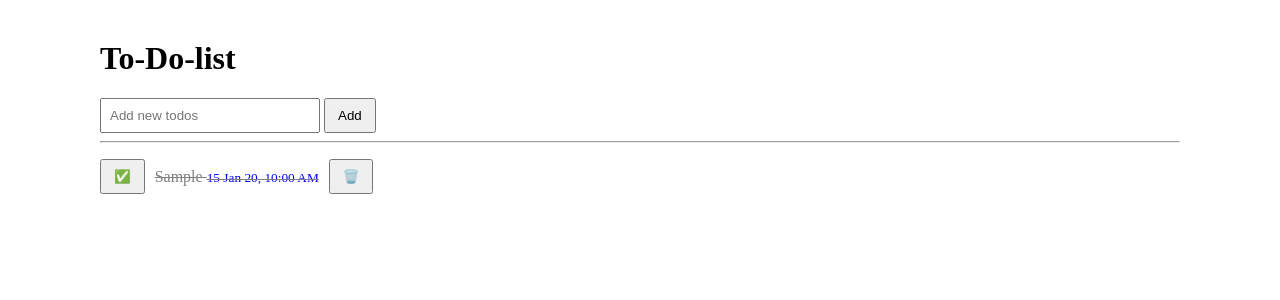
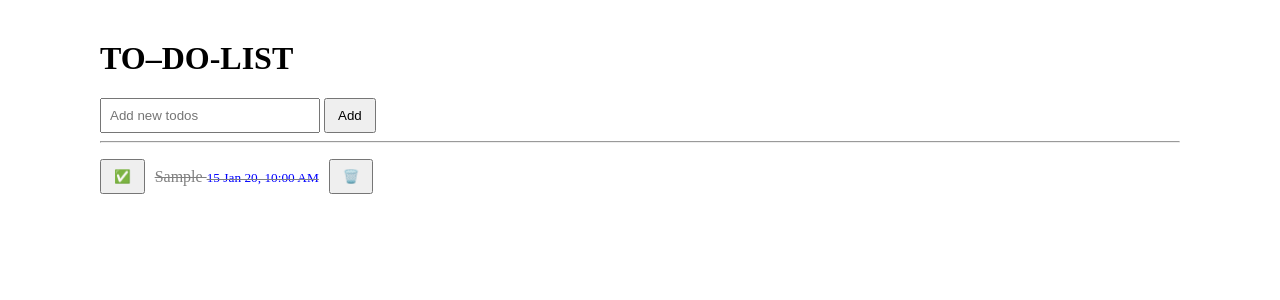
Before and after one commit to soumyaranjanmoharana2005/to-do-git, a Flask app: page / in a window 1280 px wide. Shown: the top 300 px of the page. Run offline with Flask 3, Linux system fonts and the light colour scheme; tables that the repository leaves empty hold one stand-in row (values such as "Sample post").

Commit message:
modified index.html

```diff
--- a/templates/index.html
+++ b/templates/index.html
@@ -8,7 +8,7 @@
 
 	<style>
 	    body {
-		    font-family: serif;
+		    font-family: Cascadia code;
 			max-width: 1080px;
 			margin: 40px auto;
 			padding: 0 20px;
@@ -40,7 +40,7 @@
 </head>
 
 <body>
-    <h1>To-Do-list</h1>
+    <h1>TO–DO-LIST</h1>
 	<form action= "/add" method= "POST">
 	    <input type= "text" name="task" placeholder= "Add new todos" required>
 		<button type= "submit">Add</button>
```
